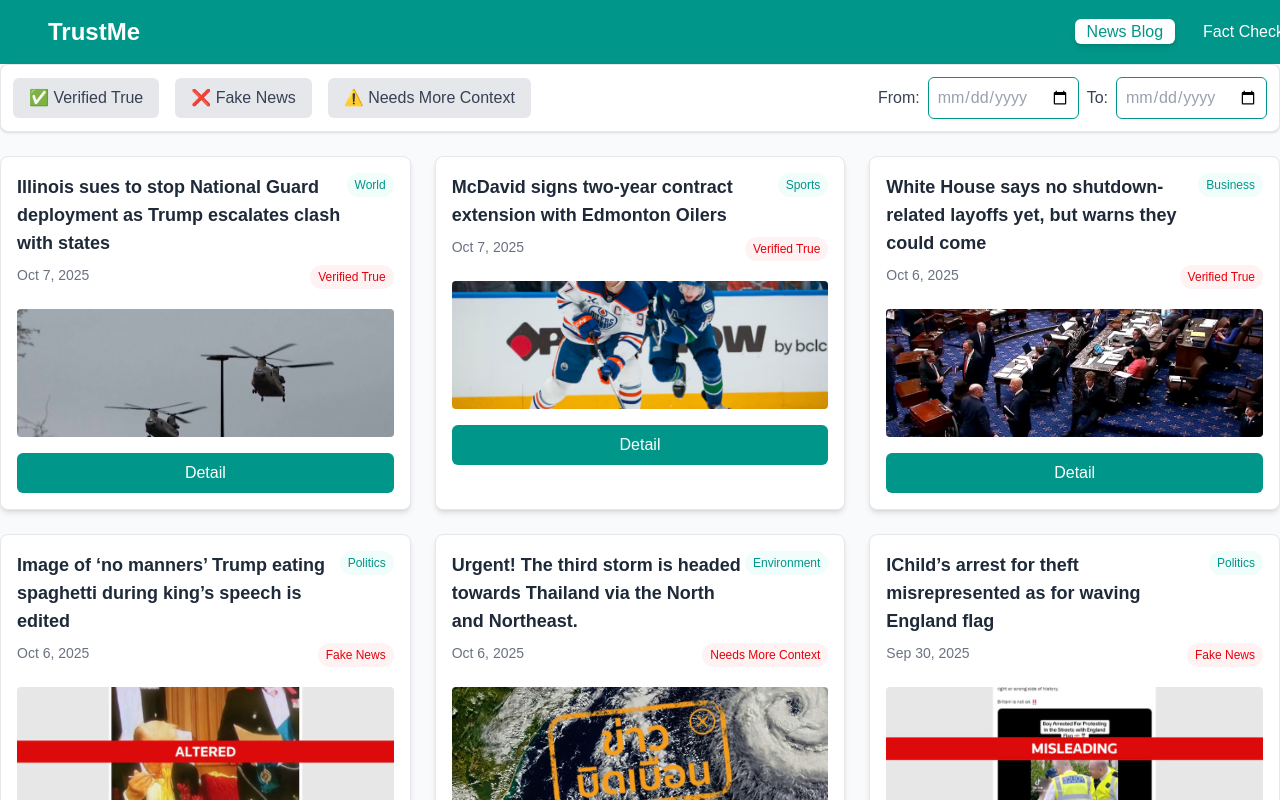
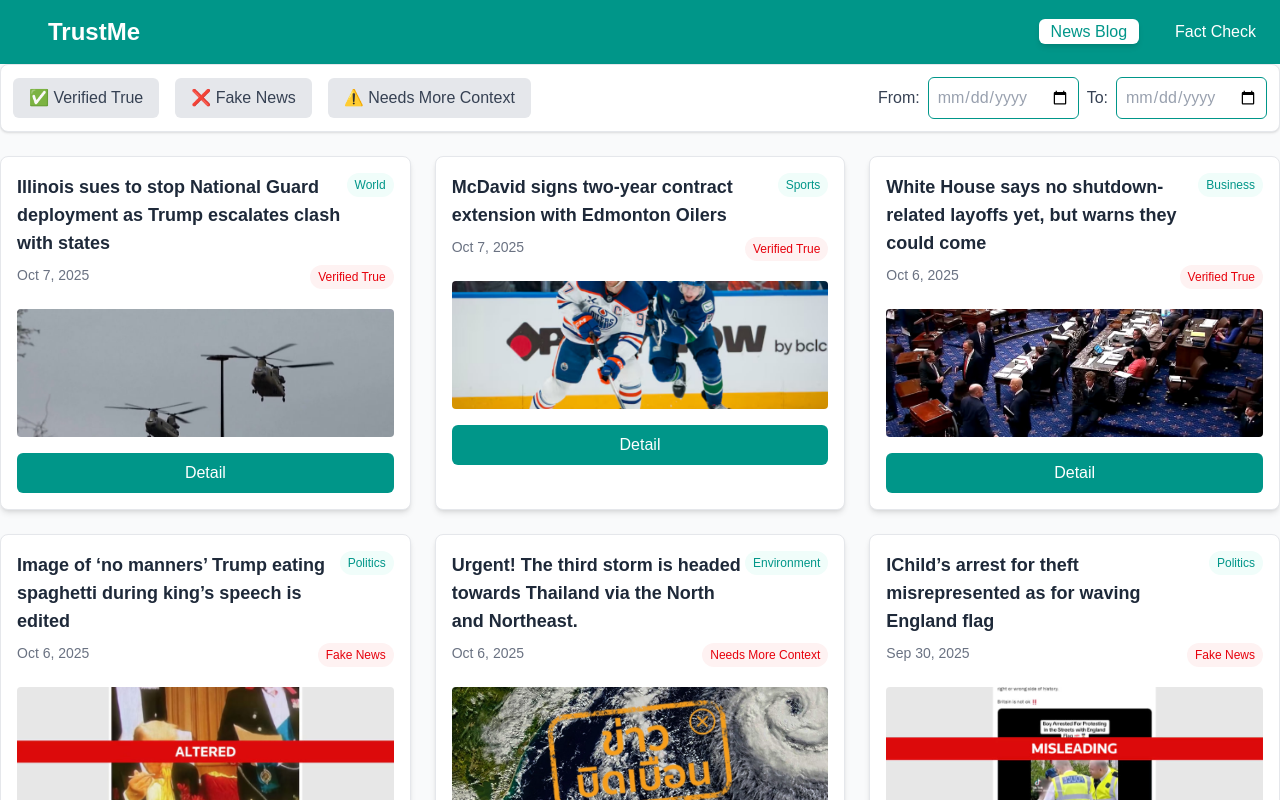
Before and after one commit to Cherry-pooki/Fake-News-Project-API, a Next.js app in the folder trustme-app/: page / in a window 1280 px wide. Shown: the top 800 px of the page. Built offline with nearby package versions, Linux system fonts and the light colour scheme; a web font is replaced by a local one.

Commit message:
Update Header.tsx

```diff
--- a/trustme-app/components/Header.tsx
+++ b/trustme-app/components/Header.tsx
@@ -8,7 +8,7 @@ const Header = () => {
   const pathname = usePathname();
 
   // Define base and active classes
-  const baseClass = "px-3 py-1 rounded-md font-medium transition duration-150";
+  const baseClass = "px-3 py-1 mx-3 my-1 rounded-md font-medium transition duration-150";
   const activeClass = "text-teal-600 bg-white hover:bg-gray-100 shadow-md";
   const inactiveClass = "text-white hover:text-teal-200";
 
@@ -22,7 +22,7 @@ const Header = () => {
         <Link href="/" className="text-white text-2xl font-bold">
           TrustMe
         </Link>
-        <nav className="space-x-4">
+        <nav className="space-x-4 mr-4">
           <Link
             href="/"
             className={`${baseClass} ${isBlogActive ? activeClass : inactiveClass}`}
```
